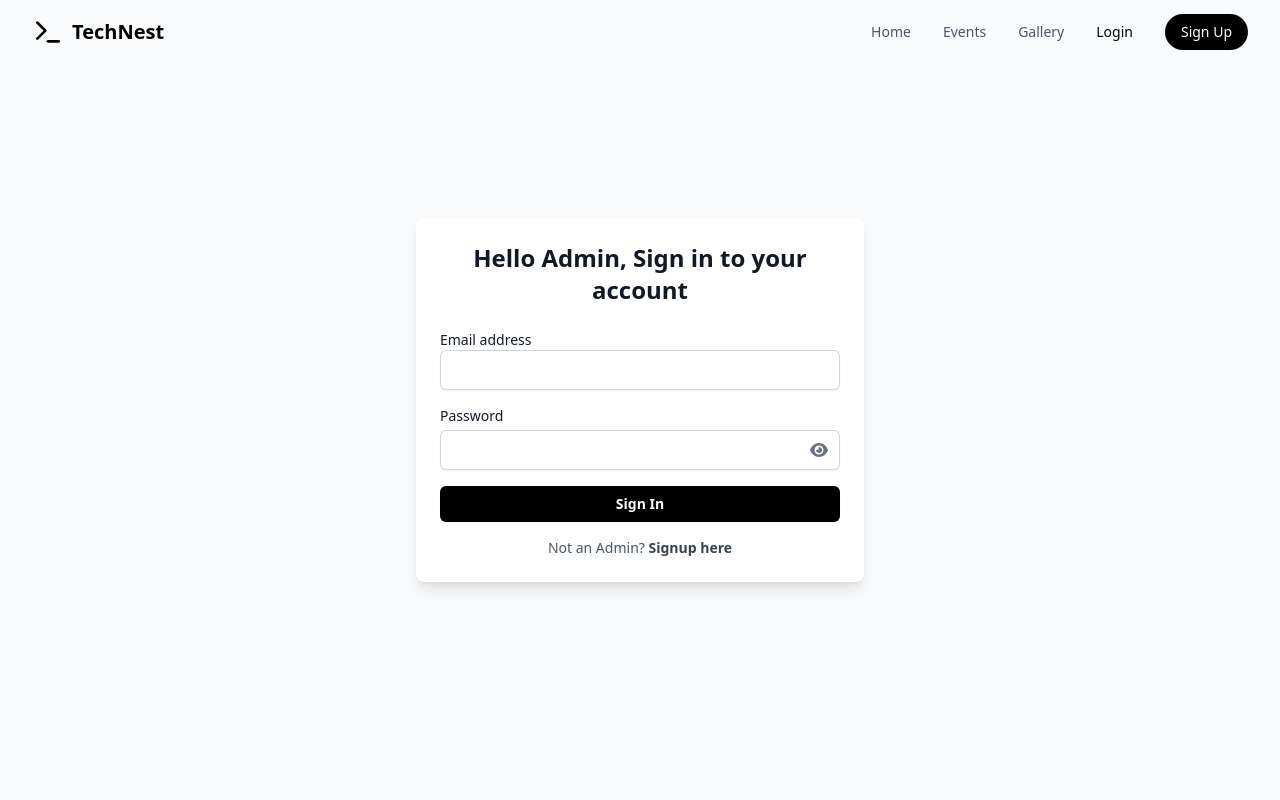
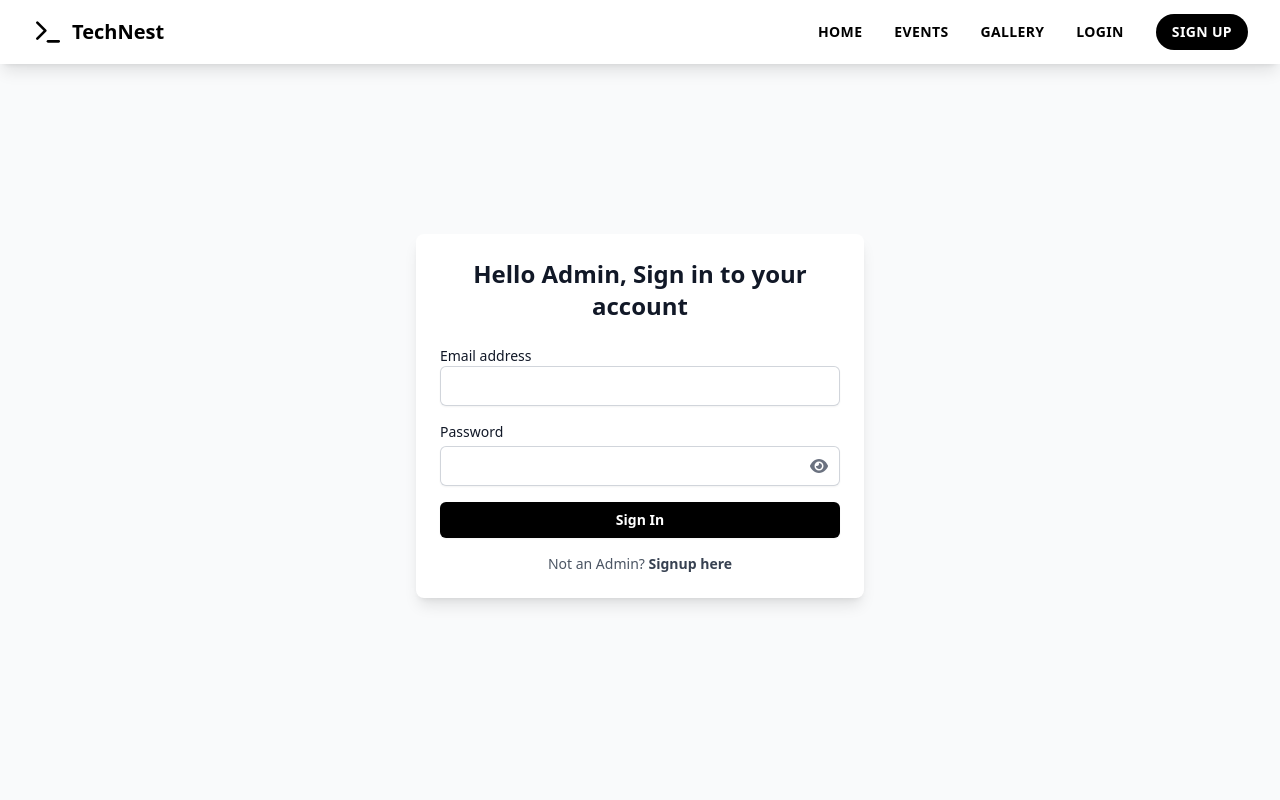
Before and after one commit to therajusah/TechNest, a React (Vite) app in the folder Frontend/: page /login in a window 1280 px wide. Shown: the top 800 px of the page. Built offline with nearby package versions, Linux system fonts and the light colour scheme.

Commit message:
Refactor navigation and layout components to add padding to top of elements

```diff
--- a/Frontend/src/components/Event.jsx
+++ b/Frontend/src/components/Event.jsx
@@ -37,7 +37,7 @@ const Event = () => {
       {loading ? (
         <Loader />
       ) : (
-        <div className="w-full h-full">
+        <div className="w-full h-full pt-20">
           <div className="flex flex-col items-center justify-center p-5">
             <h1 className="text-4xl font-bold">Upcoming Events</h1>
             <div className="flex flex-wrap justify-center gap-10 mt-5">
--- a/Frontend/src/components/Gallery.jsx
+++ b/Frontend/src/components/Gallery.jsx
@@ -32,7 +32,7 @@ const Gallery = () => {
       {loading ? (
         <Loader />
       ) : (
-        <div className="container mx-auto">
+        <div className="container pt-20 mx-auto">
           <h1 className="flex justify-center my-4 text-2xl font-bold">
             Our past Events
           </h1>
--- a/Frontend/src/components/Login.jsx
+++ b/Frontend/src/components/Login.jsx
@@ -56,7 +56,7 @@ const Signin = () => {
   return (
     <>
       <Navbar />
-      <div className="flex items-center justify-center min-h-screen px-6 py-12 bg-gray-50 lg:px-8">
+      <div className="flex items-center justify-center min-h-screen px-6 py-12 pt-20 bg-gray-50 lg:px-8">
         <div className="w-full max-w-md p-6 bg-white rounded-lg shadow-lg">
           <h2 className="mb-6 text-2xl font-bold text-center text-gray-900">
             Hello Admin, Sign in to your account
--- a/Frontend/src/components/Navbar.jsx
+++ b/Frontend/src/components/Navbar.jsx
@@ -1,47 +1,64 @@
-import { useState, useEffect } from 'react';
-import { Link, useLocation } from 'react-router-dom';
-import { Menu, X, Terminal } from 'lucide-react';
-import { motion, AnimatePresence } from 'framer-motion';
+import { useState, useEffect } from "react";
+import { Link, useLocation } from "react-router-dom";
+import { Menu, X, Terminal } from "lucide-react";
+import { motion, AnimatePresence } from "framer-motion";
 
 const Navbar = () => {
   const [isOpen, setIsOpen] = useState(false);
   const [scrolled, setScrolled] = useState(false);
   const location = useLocation();
 
+  const isHome = location.pathname === "/";
+
   useEffect(() => {
+    if (!isHome) return;
+
     const handleScroll = () => {
       setScrolled(window.scrollY > 50);
     };
-    window.addEventListener('scroll', handleScroll);
-    return () => window.removeEventListener('scroll', handleScroll);
-  }, []);
+    window.addEventListener("scroll", handleScroll);
+    return () => window.removeEventListener("scroll", handleScroll);
+  }, [isHome]);
 
   const navLinks = [
-    { name: 'Home', path: '/' },
-    { name: 'Events', path: '/events' },
-    { name: 'Gallery', path: '/gallery' },
-    { name: 'Login', path: '/login' },
+    { name: "Home", path: "/" },
+    { name: "Events", path: "/events" },
+    { name: "Gallery", path: "/gallery" },
+    { name: "Login", path: "/login" },
   ];
 
   return (
-    <nav className={`fixed w-full z-50 transition-all duration-300 ${scrolled ? 'bg-white shadow-lg' : 'bg-transparent'}`}>
+    <nav
+      className={`fixed w-full z-50 transition-all duration-300 ${
+        isHome
+          ? scrolled
+            ? "bg-white shadow-lg"
+            : "bg-transparent"
+          : "bg-white shadow-lg"
+      }`}
+    >
       <div className="px-4 mx-auto max-w-7xl sm:px-6 lg:px-8">
         <div className="flex items-center justify-between h-16">
+          {/* Logo and Title */}
           <Link to="/" className="flex items-center space-x-2">
-            <Terminal className="w-8 h-8" />
-            <span className="text-xl font-bold">TechNest</span>
+            <Terminal className={`w-8 h-8 transition-colors duration-300 ${isHome && !scrolled ? "text-white" : "text-black"}`} />
+            <span className={`text-xl font-bold transition-colors duration-300 ${isHome && !scrolled ? "text-white" : "text-black"}`}>
+              TechNest
+            </span>
           </Link>
 
-
+          {/* Desktop Navigation */}
           <div className="items-center hidden space-x-8 md:flex">
             {navLinks.map((link) => (
               <Link
                 key={link.path}
                 to={link.path}
-                className={`text-sm font-medium transition-colors duration-300 ${
-                  location.pathname === link.path
-                    ? 'text-black'
-                    : 'text-gray-600 hover:text-black'
+                className={`text-sm font-bold uppercase tracking-wide transition-colors duration-300 ${
+                  isHome
+                    ? scrolled
+                      ? "text-black hover:text-gray-600"
+                      : "text-white hover:text-gray-300"
+                    : "text-black hover:text-gray-600"
                 }`}
               >
                 {link.name}
@@ -49,25 +66,22 @@ const Navbar = () => {
             ))}
             <Link
               to="/signup"
-              className="px-4 py-2 text-sm font-medium text-white transition-colors duration-300 bg-black rounded-full hover:bg-gray-800"
+              className="px-4 py-2 text-sm font-bold tracking-wide text-white uppercase transition-colors duration-300 bg-black rounded-full hover:bg-gray-800"
             >
               Sign Up
             </Link>
           </div>
 
-
+          {/* Mobile Menu Button */}
           <div className="md:hidden">
-            <button
-              onClick={() => setIsOpen(!isOpen)}
-              className="text-gray-600 hover:text-black"
-            >
+            <button onClick={() => setIsOpen(!isOpen)} className={`${isHome && !scrolled ? "text-white" : "text-black"} hover:text-gray-400`}>
               {isOpen ? <X className="w-6 h-6" /> : <Menu className="w-6 h-6" />}
             </button>
           </div>
         </div>
       </div>
 
-
+      {/* Mobile Navigation */}
       <AnimatePresence>
         {isOpen && (
           <motion.div
@@ -81,7 +95,7 @@ const Navbar = () => {
                 <Link
                   key={link.path}
                   to={link.path}
-                  className="block px-3 py-2 text-base font-medium text-gray-600 rounded-md hover:text-black hover:bg-gray-50"
+                  className="block px-3 py-2 text-base font-bold tracking-wide text-gray-600 uppercase rounded-md hover:text-black hover:bg-gray-50"
                   onClick={() => setIsOpen(false)}
                 >
                   {link.name}
@@ -89,7 +103,7 @@ const Navbar = () => {
               ))}
               <Link
                 to="/signup"
-                className="block px-3 py-2 text-base font-medium text-white bg-black rounded-md hover:bg-gray-800"
+                className="block px-3 py-2 text-base font-bold tracking-wide text-white uppercase bg-black rounded-md hover:bg-gray-800"
                 onClick={() => setIsOpen(false)}
               >
                 Sign Up
--- a/Frontend/src/components/Signup.jsx
+++ b/Frontend/src/components/Signup.jsx
@@ -77,7 +77,7 @@ const Signup = () => {
   return (
     <>
       <Navbar />
-      <div className="flex flex-col justify-center min-h-full px-6 py-12 lg:px-8 bg-gray-50">
+      <div className="flex flex-col justify-center min-h-full px-6 py-12 lg:px-8 bg-gray-50 pt-20">
         <div className="p-6 bg-white rounded-lg shadow-lg sm:mx-auto sm:w-full sm:max-w-md">
           <h2 className="text-2xl font-bold leading-9 tracking-tight text-center text-gray-900">
             Sign Up for an Admin Account
```
